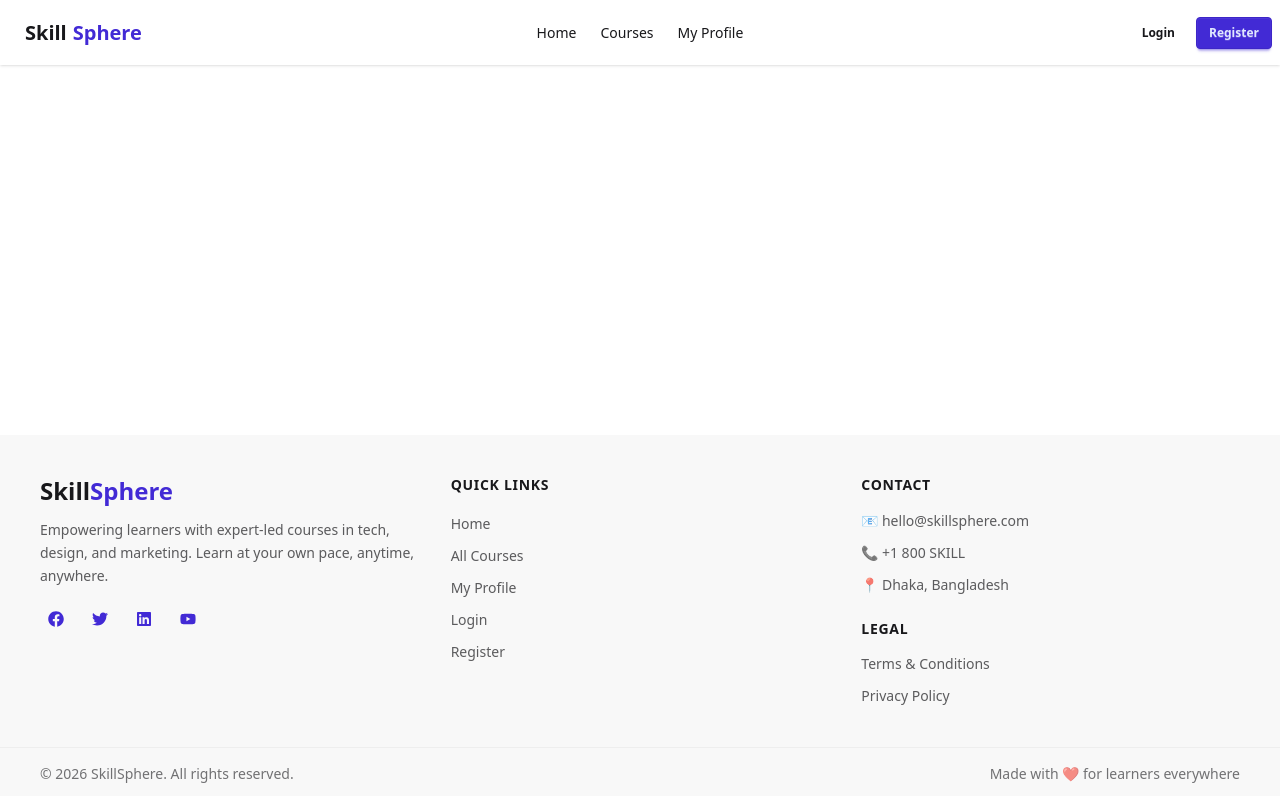
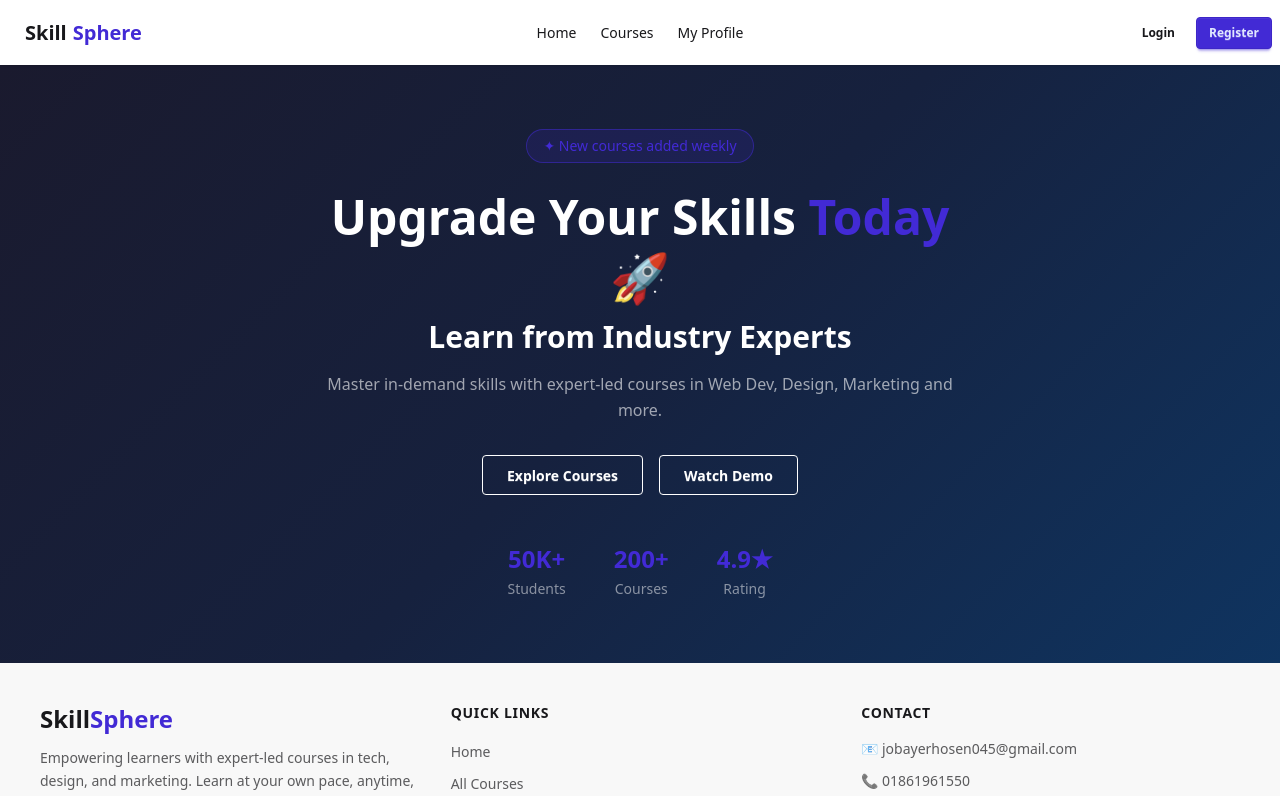
Before and after one commit to JOBAYER07-dev/SkillSphere, a Next.js app: page / in a window 1280 px wide. Shown: the top 796 px of the page. Built offline with nearby package versions, Linux system fonts and the light colour scheme.

Commit message:
add hero section and create all the requared json data

```diff
--- /dev/null
+++ b/public/data.json
@@ -0,0 +1,146 @@
+[
+  {
+    "id": 1,
+    "title": "Complete Web Development Bootcamp",
+    "instructor": "John Doe",
+    "duration": "20 hours",
+    "rating": 4.8,
+    "level": "Beginner",
+    "category": "Development",
+    "description": "Learn full-stack web development from scratch. Master HTML, CSS, JavaScript, React, Node.js, and MongoDB to build real-world projects.",
+    "image": "https://i.ibb.co/example1.png",
+    "curriculum": [
+      "Introduction & Setup",
+      "HTML5 Deep Dive",
+      "CSS3 & Flexbox/Grid",
+      "JavaScript Fundamentals",
+      "React Components & Hooks",
+      "Node.js & Express",
+      "MongoDB & Mongoose",
+      "Final Project Deployment"
+    ],
+    "enrolled": 12400,
+    "isTrending": true,
+    "isNew": false
+  },
+  {
+    "id": 2,
+    "title": "UI/UX Design Masterclass",
+    "instructor": "Sarah Chen",
+    "duration": "15 hours",
+    "rating": 4.9,
+    "level": "Intermediate",
+    "category": "Design",
+    "description": "Master UI/UX design from wireframing to prototyping. Learn Figma, design systems, user research, and create stunning interfaces.",
+    "image": "https://i.ibb.co/example2.png",
+    "curriculum": [
+      "Introduction to UI/UX",
+      "Design Thinking Process",
+      "Wireframing Basics",
+      "Figma Essentials",
+      "Design Systems",
+      "Prototyping & Testing",
+      "User Research Methods",
+      "Portfolio Project"
+    ],
+    "enrolled": 9800,
+    "isTrending": true,
+    "isNew": false
+  },
+  {
+    "id": 3,
+    "title": "Digital Marketing Strategy 2024",
+    "instructor": "Mike Ross",
+    "duration": "12 hours",
+    "rating": 4.7,
+    "level": "Beginner",
+    "category": "Marketing",
+    "description": "Learn digital marketing from scratch. Covers SEO, social media marketing, email campaigns, Google Ads, and analytics to grow any business.",
+    "image": "https://i.ibb.co/example3.png",
+    "curriculum": [
+      "Digital Marketing Overview",
+      "SEO Fundamentals",
+      "Social Media Strategy",
+      "Email Marketing",
+      "Google Ads",
+      "Facebook & Instagram Ads",
+      "Analytics & Reporting",
+      "Marketing Campaign Project"
+    ],
+    "enrolled": 7600,
+    "isTrending": false,
+    "isNew": false
+  },
+  {
+    "id": 4,
+    "title": "AI & Machine Learning Basics",
+    "instructor": "Emily Watson",
+    "duration": "25 hours",
+    "rating": 4.9,
+    "level": "Intermediate",
+    "category": "AI / ML",
+    "description": "Dive into artificial intelligence and machine learning. Learn Python, data preprocessing, supervised learning, neural networks, and real-world AI applications.",
+    "image": "https://i.ibb.co/example4.png",
+    "curriculum": [
+      "Introduction to AI & ML",
+      "Python for Data Science",
+      "Data Preprocessing",
+      "Supervised Learning",
+      "Unsupervised Learning",
+      "Neural Networks Basics",
+      "Model Evaluation",
+      "AI Project Deployment"
+    ],
+    "enrolled": 15200,
+    "isTrending": true,
+    "isNew": true
+  },
+  {
+    "id": 5,
+    "title": "AWS Cloud Fundamentals",
+    "instructor": "James Miller",
+    "duration": "18 hours",
+    "rating": 4.6,
+    "level": "Intermediate",
+    "category": "Cloud",
+    "description": "Get hands-on experience with Amazon Web Services. Learn EC2, S3, Lambda, RDS, and how to deploy scalable cloud applications.",
+    "image": "https://i.ibb.co/example5.png",
+    "curriculum": [
+      "Cloud Computing Basics",
+      "AWS Console Overview",
+      "EC2 & Virtual Servers",
+      "S3 Storage",
+      "IAM & Security",
+      "Lambda Functions",
+      "RDS Database",
+      "Deploying a Full App on AWS"
+    ],
+    "enrolled": 6300,
+    "isTrending": false,
+    "isNew": true
+  },
+  {
+    "id": 6,
+    "title": "Cybersecurity Essentials",
+    "instructor": "Mark Taylor",
+    "duration": "14 hours",
+    "rating": 4.7,
+    "level": "Beginner",
+    "category": "Security",
+    "description": "Learn the fundamentals of cybersecurity. Covers network security, ethical hacking basics, threat detection, encryption, and security best practices.",
+    "image": "https://i.ibb.co/example6.png",
+    "curriculum": [
+      "Introduction to Cybersecurity",
+      "Network Security Basics",
+      "Types of Cyber Attacks",
+      "Ethical Hacking Overview",
+      "Encryption & Cryptography",
+      "Firewalls & VPNs",
+      "Threat Detection",
+      "Security Best Practices"
+    ],
+    "enrolled": 5400,
+    "isTrending": false,
+    "isNew": true
+  }
+]
--- /dev/null
+++ b/public/instractor.json
@@ -0,0 +1,42 @@
+[
+  {
+    "id": 1,
+    "name": "John Doe",
+    "role": "Full Stack Developer",
+    "avatar": "https://i.ibb.co/instructor1.png",
+    "totalCourses": 12,
+    "rating": 4.8,
+    "totalStudents": 24000,
+    "bio": "10+ years experience in web development. Expert in React, Node.js and cloud technologies."
+  },
+  {
+    "id": 2,
+    "name": "Sarah Chen",
+    "role": "UI/UX Designer",
+    "avatar": "https://i.ibb.co/instructor2.png",
+    "totalCourses": 8,
+    "rating": 4.9,
+    "totalStudents": 18000,
+    "bio": "Senior designer at top tech companies. Specializes in Figma, design systems and user research."
+  },
+  {
+    "id": 3,
+    "name": "Mike Ross",
+    "role": "Growth Marketer",
+    "avatar": "https://i.ibb.co/instructor3.png",
+    "totalCourses": 6,
+    "rating": 4.7,
+    "totalStudents": 12000,
+    "bio": "Digital marketing expert with experience running campaigns for Fortune 500 companies."
+  },
+  {
+    "id": 4,
+    "name": "Emily Watson",
+    "role": "AI/ML Engineer",
+    "avatar": "https://i.ibb.co/instructor4.png",
+    "totalCourses": 9,
+    "rating": 4.9,
+    "totalStudents": 31000,
+    "bio": "PhD in Machine Learning. Previously at Google Brain and OpenAI research teams."
+  }
+]
--- /dev/null
+++ b/public/tips.json
@@ -0,0 +1,39 @@
+
+[
+  {
+    "id": 1,
+    "icon": "🎯",
+    "title": "Set Clear Goals",
+    "description": "Break your learning into weekly milestones to track progress consistently and stay motivated."
+  },
+  {
+    "id": 2,
+    "icon": "⏰",
+    "title": "Manage Your Time",
+    "description": "Dedicate 1-2 hours daily. Consistent short sessions beat marathon cramming every time."
+  },
+  {
+    "id": 3,
+    "icon": "🔄",
+    "title": "Practice Actively",
+    "description": "Build projects alongside watching lessons. Hands-on practice beats passive reading always."
+  },
+  {
+    "id": 4,
+    "icon": "📝",
+    "title": "Take Notes",
+    "description": "Write down key concepts in your own words. Teaching yourself is the best way to learn."
+  },
+  {
+    "id": 5,
+    "icon": "🤝",
+    "title": "Join the Community",
+    "description": "Connect with fellow learners, ask questions and share your progress to stay accountable."
+  },
+  {
+    "id": 6,
+    "icon": "🔁",
+    "title": "Review Regularly",
+    "description": "Revisit previous lessons weekly. Spaced repetition is the key to long-term retention."
+  }
+]
--- a/src/app/page.js
+++ b/src/app/page.js
@@ -1,9 +1,10 @@
+import Banner from "@/components/Banner";
 
 
 export default function Home() {
   return (
     <div>
-
+      <Banner/>
     </div>
   );
 }
--- /dev/null
+++ b/src/components/Banner.jsx
@@ -0,0 +1,64 @@
+import Link from 'next/link';
+
+export default function Banner() {
+  return (
+    <section
+      className="min-h-[500px] flex items-center justify-center text-center px-4 py-16"
+      style={{
+        background:
+          'linear-gradient(135deg, #1a1a2e 0%, #16213e 50%, #0f3460 100%)',
+      }}
+    >
+      <div className="max-w-2xl mx-auto">
+        <div className="flex justify-center mb-6">
+          <span className="text-sm px-4 py-1.5 rounded-full border border-primary/50 bg-primary/15 text-primary">
+            ✦ New courses added weekly
+          </span>
+        </div>
+
+        <h1 className="text-4xl md:text-5xl font-bold text-white mb-3 leading-tight">
+          Upgrade Your Skills <span className="text-primary">Today</span> 🚀
+        </h1>
+
+        <h2 className="text-2xl md:text-3xl font-bold text-white mb-4">
+          Learn from Industry Experts
+        </h2>
+
+        <p className="text-white/60 text-sm md:text-base mb-8 leading-relaxed">
+          Master in-demand skills with expert-led courses in Web Dev, Design,
+          Marketing and more.
+        </p>
+
+        <div className="flex flex-wrap gap-4 justify-center mb-12">
+          <Link
+            href="/courses"
+            className="btn btn-outline text-white border-white hover:bg-white hover:text-gray-900 px-6"
+          >
+            Explore Courses
+          </Link>
+          <Link
+            href="#"
+            className="btn btn-outline text-white border-white hover:bg-white hover:text-gray-900 px-6"
+          >
+            Watch Demo
+          </Link>
+        </div>
+
+        <div className="flex justify-center gap-12">
+          <div className="text-center">
+            <p className="text-2xl font-bold text-primary">50K+</p>
+            <p className="text-white/50 text-sm mt-1">Students</p>
+          </div>
+          <div className="text-center">
+            <p className="text-2xl font-bold text-primary">200+</p>
+            <p className="text-white/50 text-sm mt-1">Courses</p>
+          </div>
+          <div className="text-center">
+            <p className="text-2xl font-bold text-primary">4.9★</p>
+            <p className="text-white/50 text-sm mt-1">Rating</p>
+          </div>
+        </div>
+      </div>
+    </section>
+  );
+}
--- a/src/components/Footer.jsx
+++ b/src/components/Footer.jsx
@@ -1,14 +1,10 @@
-// src/components/Footer.jsx
-
 import Link from 'next/link';
 import { FaFacebook, FaTwitter, FaLinkedin, FaYoutube } from 'react-icons/fa';
 
 export default function Footer() {
   return (
     <footer className="bg-base-200 mt-auto">
-      {/* ===== MAIN FOOTER ===== */}
       <div className="max-w-7xl mx-auto px-10 py-10 grid grid-cols-1 md:grid-cols-3 gap-8">
-        {/* ===== Brand Section ===== */}
         <div>
           <h2 className="text-2xl font-bold mb-3">
             Skill<span className="text-primary">Sphere</span>
@@ -45,7 +41,6 @@ export default function Footer() {
           </div>
         </div>
 
-        {/* ===== Quick Links ===== */}
         <div>
           <p className="text-base-content font-semibold text-sm uppercase tracking-wider mb-4">
             Quick Links
@@ -94,14 +89,13 @@ export default function Footer() {
           </ul>
         </div>
 
-        {/* ===== Contact ===== */}
         <div>
           <p className="text-base-content font-semibold text-sm uppercase tracking-wider mb-4">
             Contact
           </p>
           <ul className="flex flex-col gap-3 text-sm text-base-content/70">
-            <li>📧 hello@skillsphere.com</li>
-            <li>📞 +1 800 SKILL</li>
+            <li>📧 jobayerhosen045@gmail.com</li>
+            <li>📞 01861961550</li>
             <li>📍 Dhaka, Bangladesh</li>
           </ul>
 
@@ -129,7 +123,6 @@ export default function Footer() {
         </div>
       </div>
 
-      {/* ===== BOTTOM BAR ===== */}
       <div className="border-t border-base-300">
         <div className="max-w-7xl mx-auto px-10 py-4 flex flex-col md:flex-row items-center justify-between gap-2">
           <p className="text-sm text-base-content/60">
```
